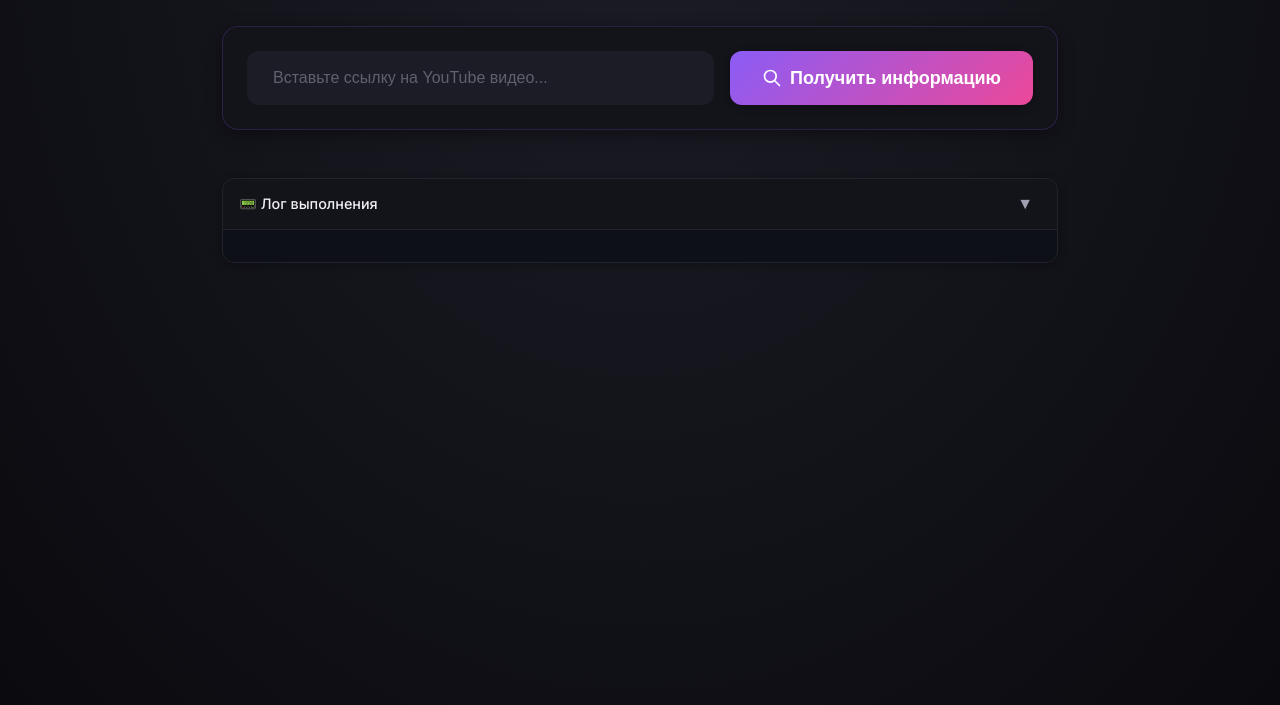
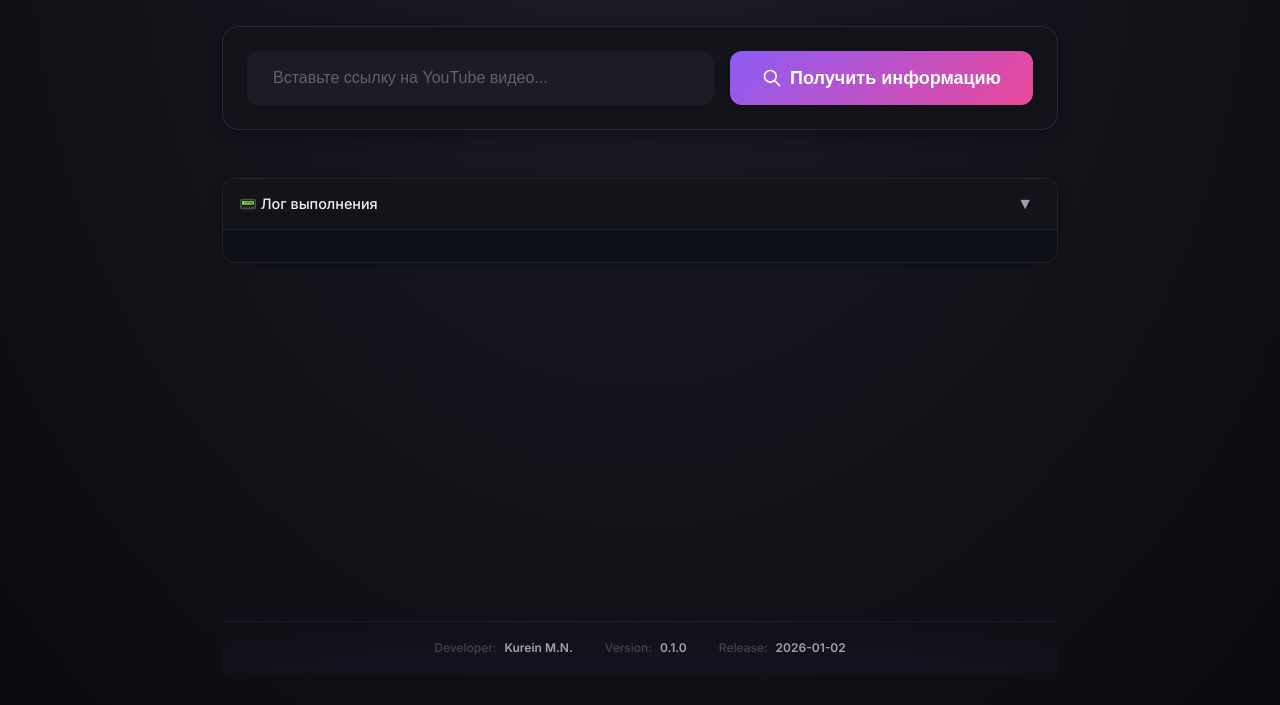
Before and after one commit to kureinmaxim/ProjectYouTube, a website built with Vite: page youtube-downloader/index.html in a window 1280 px wide. Shown: the part 95-800 px from the top of the page. Built offline with nearby package versions, Linux system fonts and the light colour scheme.

Commit message:
feat: add footer with developer info and version
Added footer:
- Developer: Kurein M.N.
- Version: 0.1.0
- Release: 2026-01-02

Styled to match ApiAigRPC project footer
Clean and minimal design at bottom of page

```diff
--- a/youtube-downloader/index.html
+++ b/youtube-downloader/index.html
@@ -118,8 +118,25 @@
         </div>
       </div>
 
+
       <!-- Status Message -->
       <div id="status-message" class="status-message hidden"></div>
+
+      <!-- Footer -->
+      <div class="footer">
+        <div class="footer-item">
+          <span class="footer-label">Developer:</span>
+          <span class="footer-value">Kurein M.N.</span>
+        </div>
+        <div class="footer-item">
+          <span class="footer-label">Version:</span>
+          <span class="footer-value" id="footer-version">0.1.0</span>
+        </div>
+        <div class="footer-item">
+          <span class="footer-label">Release:</span>
+          <span class="footer-value" id="footer-release">2026-01-02</span>
+        </div>
+      </div>
     </main>
   </div>
 </body>
--- a/youtube-downloader/src/styles.css
+++ b/youtube-downloader/src/styles.css
@@ -664,3 +664,32 @@ body {
     transform: translateY(0);
   }
 }
+/* Footer */
+.footer {
+  display: flex;
+  justify-content: center;
+  align-items: center;
+  gap: 2rem;
+  padding: 1rem 2rem;
+  margin-top: auto;
+  background: linear-gradient(180deg, transparent 0%, rgba(139, 92, 246, 0.05) 100%);
+  border-top: 1px solid rgba(139, 92, 246, 0.1);
+  font-size: 0.75rem;
+  color: var(--text-muted);
+}
+
+.footer-item {
+  display: flex;
+  align-items: center;
+  gap: 0.5rem;
+}
+
+.footer-label {
+  font-weight: 500;
+  opacity: 0.6;
+}
+
+.footer-value {
+  font-weight: 600;
+  color: var(--text-secondary);
+}
```
Also changed, not shown: 1 other file.
